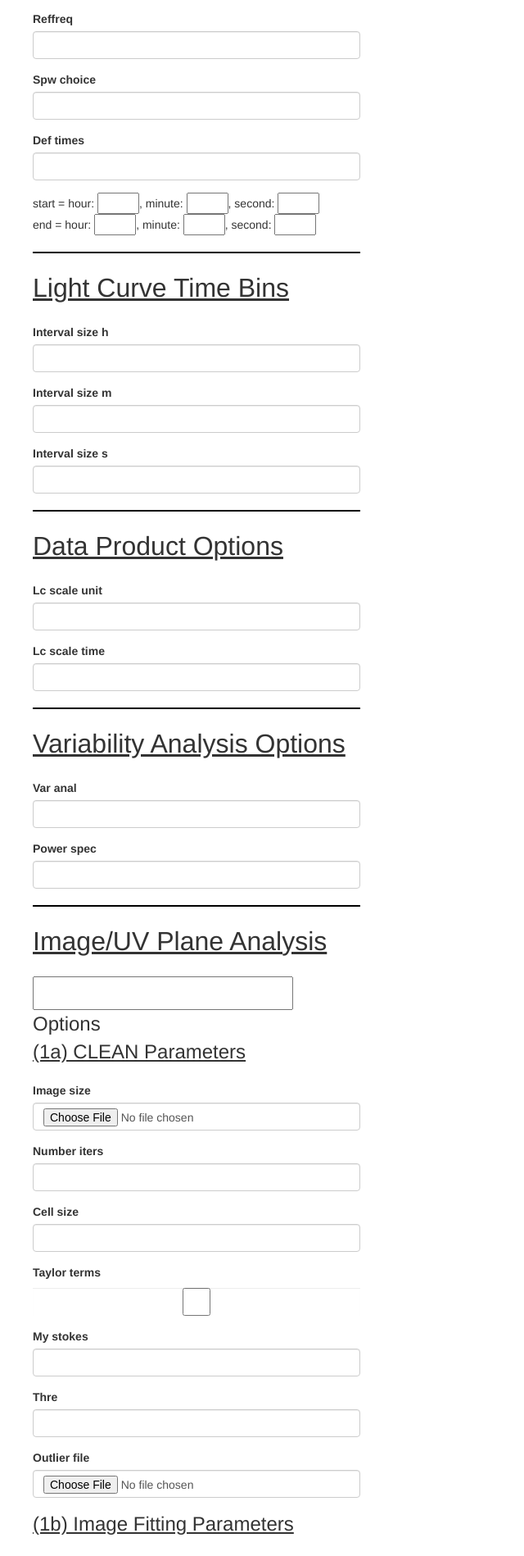
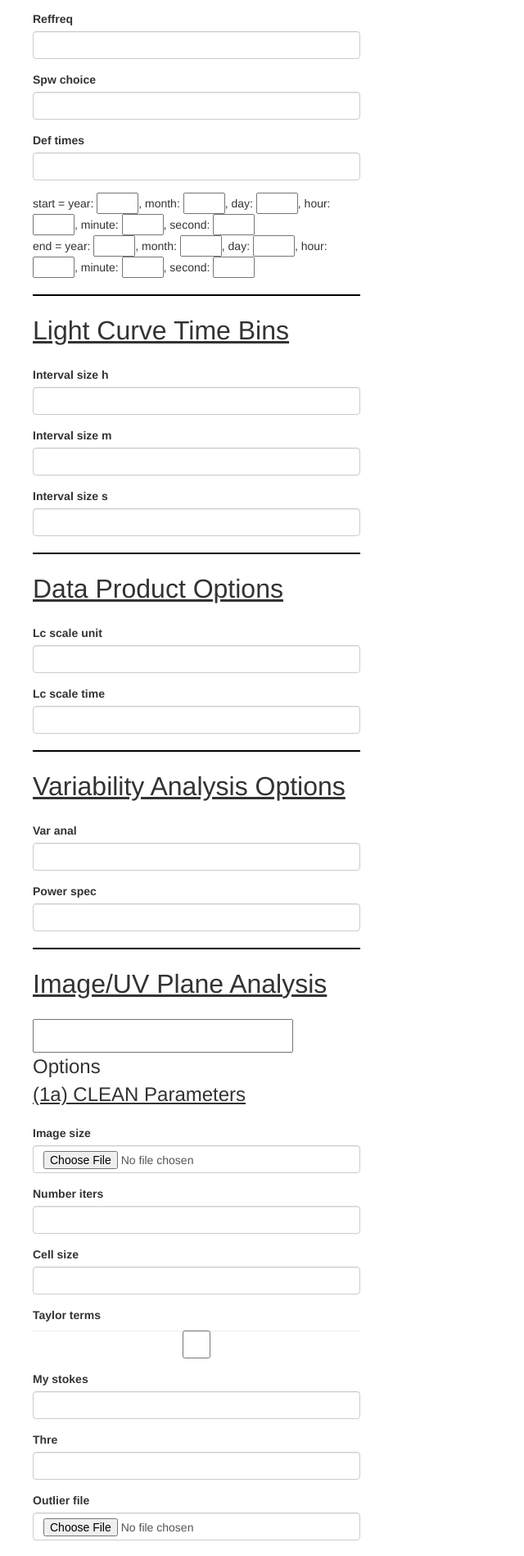
Before and after one commit to Astroua/AstroCompute_Scripts, a Python web app: template templates/submit.html in a window 1280 px wide. Shown: the part 431-2329 px from the top of the page at 82% size, without its empty margins (0-640 px from the left). Run offline with Jinja, Linux system fonts and the light colour scheme; the template is opened without the code that fills it, so the values that code supplies are empty, except form fields; tables that the repository leaves empty hold one stand-in row (values such as "Sample post"); form fields are guessed from the names that the template uses; some libraries are stand-ins or nearby versions.

Commit message:
fix for multi-day obs

```diff
--- a/templates/submit.html
+++ b/templates/submit.html
@@ -27,8 +27,8 @@
     {{ wtf.form_field(form.reffreq) }}
     {{ wtf.form_field(form.spw_choice) }}
     {{ wtf.form_field(form.def_times) }}
-    start = hour: {{ form.startTimeH(size=3) }}, minute: {{ form.startTimeM(size=3) }}, second: {{form.startTimeS(size=3) }}<br>
-    end = hour: {{ form.endTimeH(size=3) }}, minute: {{ form.endTimeM(size=3) }}, second: {{form.endTimeS(size=3) }}
+    start = year: {{ form.startY(size=3) }}, month: {{ form.startM(size=3) }}, day: {{ form.startD(size=3) }}, hour: {{ form.startTimeH(size=3) }}, minute: {{ form.startTimeM(size=3) }}, second: {{form.startTimeS(size=3) }}<br>
+    end = year: {{ form.endY(size=3) }}, month: {{ form.endM(size=3) }}, day: {{ form.endD(size=3) }}, hour: {{ form.endTimeH(size=3) }}, minute: {{ form.endTimeM(size=3) }}, second: {{form.endTimeS(size=3) }}
     <hr style='background-color:#000000;border-width:0;color:#000000;height:2px;line-height:0;'/>
     <font size="+3"><u>Light Curve Time Bins</u></font><br><br>
     {{ wtf.form_field(form.intervalSizeH) }}
```
